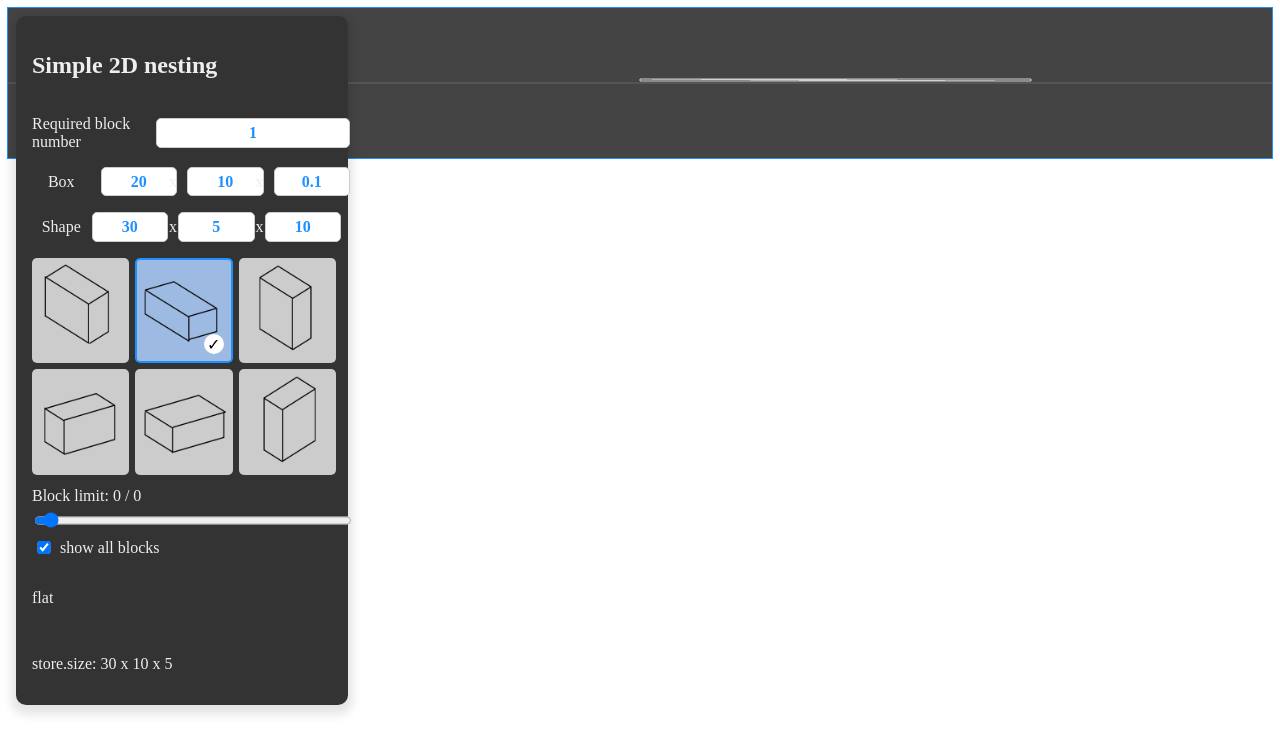
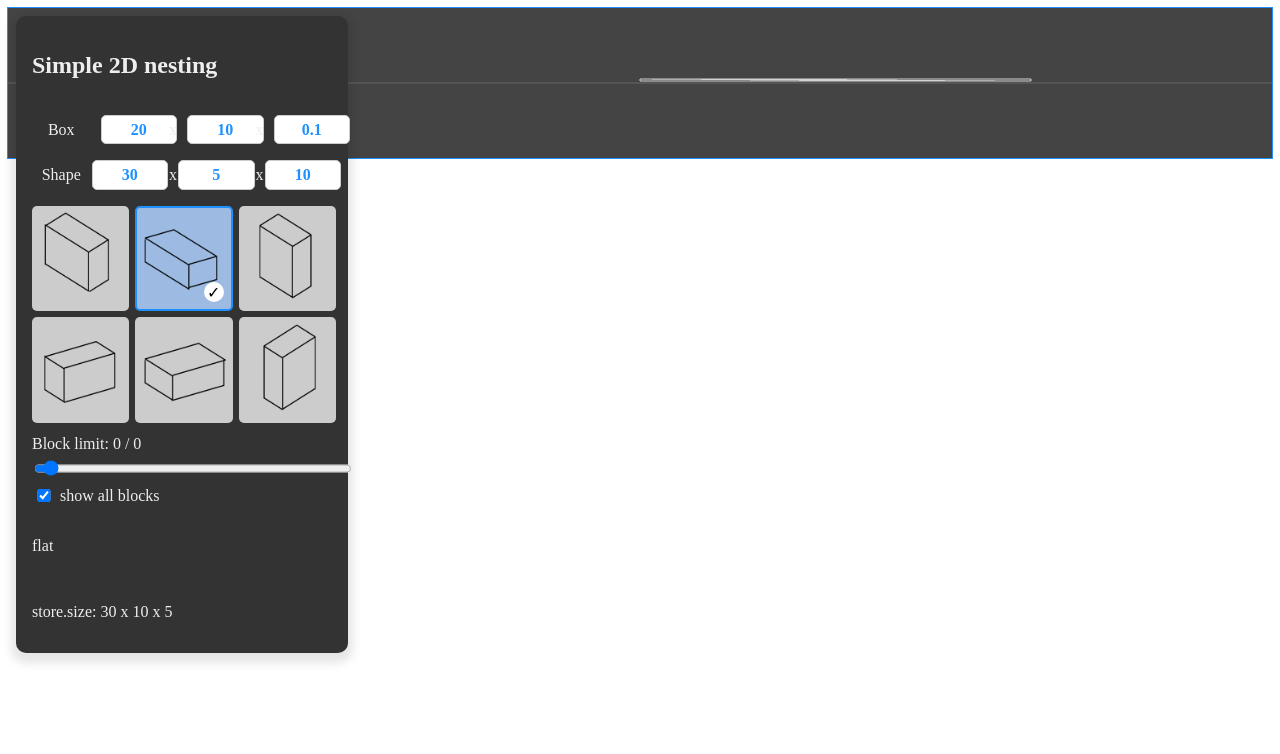
Before and after one commit to imivi/simple-2d-nesting-visualizer, a React (Vite) app: page / in a window 1280 px wide. Shown: the top 754 px of the page. Built offline with nearby package versions, Linux system fonts and the light colour scheme; the HTML template or start-up script is replaced by a standard one.

Commit message:
Removed input for required blocks count

```diff
--- a/src/App.tsx
+++ b/src/App.tsx
@@ -1,6 +1,5 @@
 import { css } from "@emotion/react"
 import Scene from "./components/Scene"
-import Controls from "./components/Controls"
 
 export default function App() {
     // const [count, setCount] = useState(0)
--- a/src/components/Controls.tsx
+++ b/src/components/Controls.tsx
@@ -1,4 +1,4 @@
-import { ChangeEvent, useEffect, useState } from 'react'
+import { useState } from 'react'
 import { css } from "@emotion/react"
 import { useNestingStore } from '../store/store'
 import { Vector3 } from 'three'
@@ -102,7 +102,7 @@ export default function Controls({ boxCount }: Props) {
     const setVisibleBlocks = useNestingStore(store => store.setVisibleBlocks)
 
     // const requiredBlocks    = useNestingStore(store => store.requiredBlocks)
-    const setRequiredBlocks = useNestingStore(store => store.setRequiredBlocks)
+    // const setRequiredBlocks = useNestingStore(store => store.setRequiredBlocks)
 
     // const orientation = getOrientation(Number(a), Number(b), Number(c))
 
@@ -155,10 +155,10 @@ export default function Controls({ boxCount }: Props) {
         <div css={ style }>
             <h2>Simple 2D nesting</h2>
 
-            <label>
+            {/* <label>
                 <span>Required block number</span>
                 <NumberInput defaultValue={ 1 } onValidChange={ (n) => setRequiredBlocks(n) }/>
-            </label>
+            </label> */}
 
             <div className="inputs">
                 <label>Box</label>
--- a/src/components/Scene.tsx
+++ b/src/components/Scene.tsx
@@ -18,7 +18,7 @@ const ZERO = new THREE.Vector3(0,0,0)
 export default function Scene() {
     // const [count, setCount] = useState(0)
 
-    const requiredBlocks = useNestingStore(store => store.requiredBlocks)
+    // const requiredBlocks = useNestingStore(store => store.requiredBlocks)
 
     // const boxSize = new THREE.Vector3(20, 0.1, 10)
     const boxSize = useNestingStore(store => store.containerSize)
@@ -211,7 +211,7 @@ function Block({ box, height, material, geometry }: BlockProps) {
 }
 
 
-
+/*
 type BoxProps = {
     box: THREE.Box2,
     height: number,
@@ -244,7 +244,7 @@ function Box({ box, height, material }: BoxProps) {
 
     return <mesh position={ position } material={ material } geometry={ geometry }/>
 }
-
+*/
 
 
 
--- a/src/store/store.ts
+++ b/src/store/store.ts
@@ -23,8 +23,8 @@ type Store = {
     showAllBlocks: boolean,
     setShowAllBlocks: (show: boolean) => void,
 
-    requiredBlocks: number,
-    setRequiredBlocks: (n: number) => void,
+    // requiredBlocks: number,
+    // setRequiredBlocks: (n: number) => void,
 }
 
 // https://github.com/pmndrs/zustand#typescript-usage
@@ -41,11 +41,11 @@ export const useNestingStore = create<Store>()(
                 visibleBlocks: 1,
                 setVisibleBlocks: (n) => set({ visibleBlocks: n }),
 
-                requiredBlocks: 1,
-                setRequiredBlocks: (n) => set({ requiredBlocks: n }),
-
                 showAllBlocks: true,
                 setShowAllBlocks: (show) => set({ showAllBlocks: show }),
+
+                // requiredBlocks: 1,
+                // setRequiredBlocks: (n) => set({ requiredBlocks: n }),
             }),
             { name: "nesting-store" }
         )
--- a/tsconfig.json
+++ b/tsconfig.json
@@ -5,6 +5,7 @@
     "lib": ["ES2020", "DOM", "DOM.Iterable"],
     "module": "ESNext",
     "skipLibCheck": true,
+    "jsx": "react-jsx",
 
     /* Bundler mode */
     "moduleResolution": "bundler",
@@ -12,14 +13,12 @@
     "resolveJsonModule": true,
     "isolatedModules": true,
     "noEmit": true,
-    "jsx": "react-jsx",
 
     /* Linting */
     "strict": true,
     "noUnusedLocals": true,
     "noUnusedParameters": true,
     "noFallthroughCasesInSwitch": true,
-    "jsx": "react-jsx",
     "jsxImportSource": "@emotion/react"
 
   },
```
Also changed, not shown: 1 other file (tests, documents, lock files or other folders).
